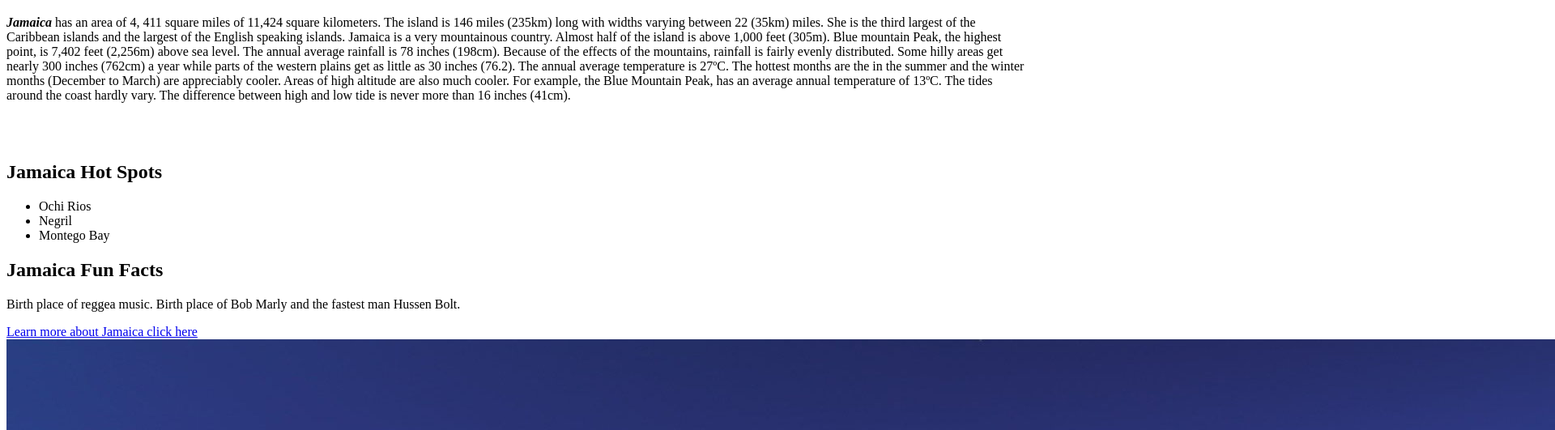
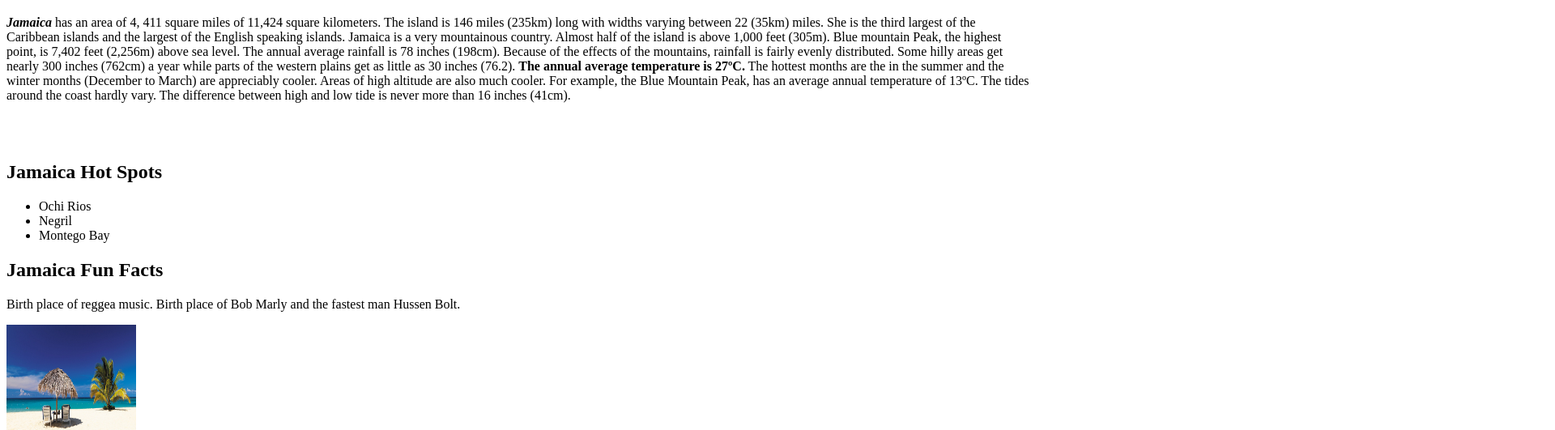
Before and after one commit to sulestone/html_practice, a plain HTML site: page index.html in a window 1280 px wide. Shown: the part 61-592 px from the top of the page at 81% size, 1920 px wide, since content can reach past the window. Drawn offline with Linux system fonts and the light colour scheme.

Commit message:
updated fun facts

```diff
--- a/index.html
+++ b/index.html
@@ -10,7 +10,7 @@
 
 Jamaica is a very mountainous country. Almost half of the island is above 1,000 feet (305m). Blue mountain Peak, the highest point, is 7,402 feet (2,256m) above sea level. The annual average rainfall is 78 inches (198cm). Because of the effects of the mountains, rainfall is fairly evenly distributed. Some hilly areas get nearly 300 inches (762cm) a year while parts of the western plains get as little as 30 inches (76.2).
 
-The annual average temperature is 27ºC.  The hottest months are the in the summer and the winter months (December to March) are appreciably cooler. Areas of high altitude are also much cooler.  For example, the Blue Mountain Peak, has an average annual temperature of 13ºC. The tides around the coast hardly vary.  The difference between high and low tide is never more than 16 inches (41cm).</p></div><br><br>
+<span><strong>The annual average temperature is 27ºC.</strong></span>  The hottest months are the in the summer and the winter months (December to March) are appreciably cooler. Areas of high altitude are also much cooler.  For example, the Blue Mountain Peak, has an average annual temperature of 13ºC. The tides around the coast hardly vary.  The difference between high and low tide is never more than 16 inches (41cm).</p></div><br><br>
 <h2>Jamaica Hot Spots</h2>
 <ul>
   <li>Ochi Rios</li>
@@ -19,6 +19,6 @@ The annual average temperature is 27ºC.  The hottest months are the in the summ
 </ul>
 <h2>Jamaica Fun Facts</h2>
 <p>Birth place of reggea music. Birth place of Bob Marly and the fastest man Hussen Bolt. </p>
-<a href="http://www.tripadvisor.com/Tourism-g147309-Jamaica-Vacations.html">Learn more about Jamaica click here<img src="jamaica.jpg"></a>
+<a href="http://www.tripadvisor.com/Tourism-g147309-Jamaica-Vacations.html"><img src="jamaica.jpg" alt ="About Jamaica" width = 160px height = 160px></a>
 </body>
 </html>
```
